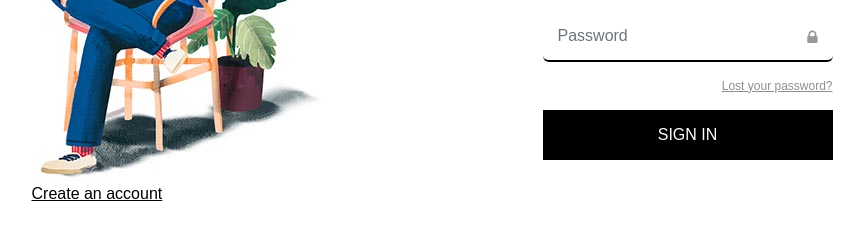
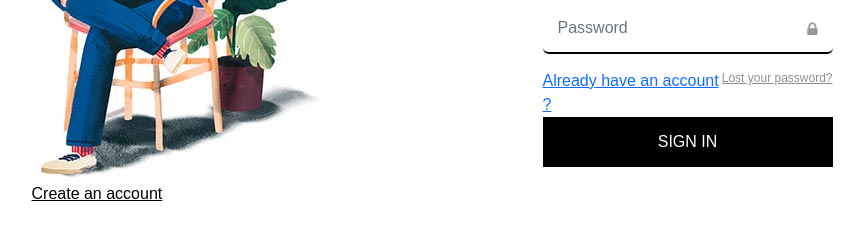
Before and after one commit to IfeoluwaAroboto/Weather-webapp, a website: page index.html in a window 1280 px wide. Shown: the part 264-504 px from the top of the page, without its empty margins (193-1057 px from the left). Drawn offline with nearby package versions, Linux system fonts and the light colour scheme.

Commit message:
Update index.html

```diff
--- a/index.html
+++ b/index.html
@@ -34,7 +34,8 @@
                         </div>
 
                          <a class="link" href="index2.html">Lost your password?</a>
-                        <button type="button" onclick="check()" class="log-btn" >SIGN IN</button>
+<a class="link2" href="index2.html">Already have an account ?</a>
+<button type="button" onclick="check()" class="log-btn" >SIGN IN</button>
 
 
                       </div>
```
